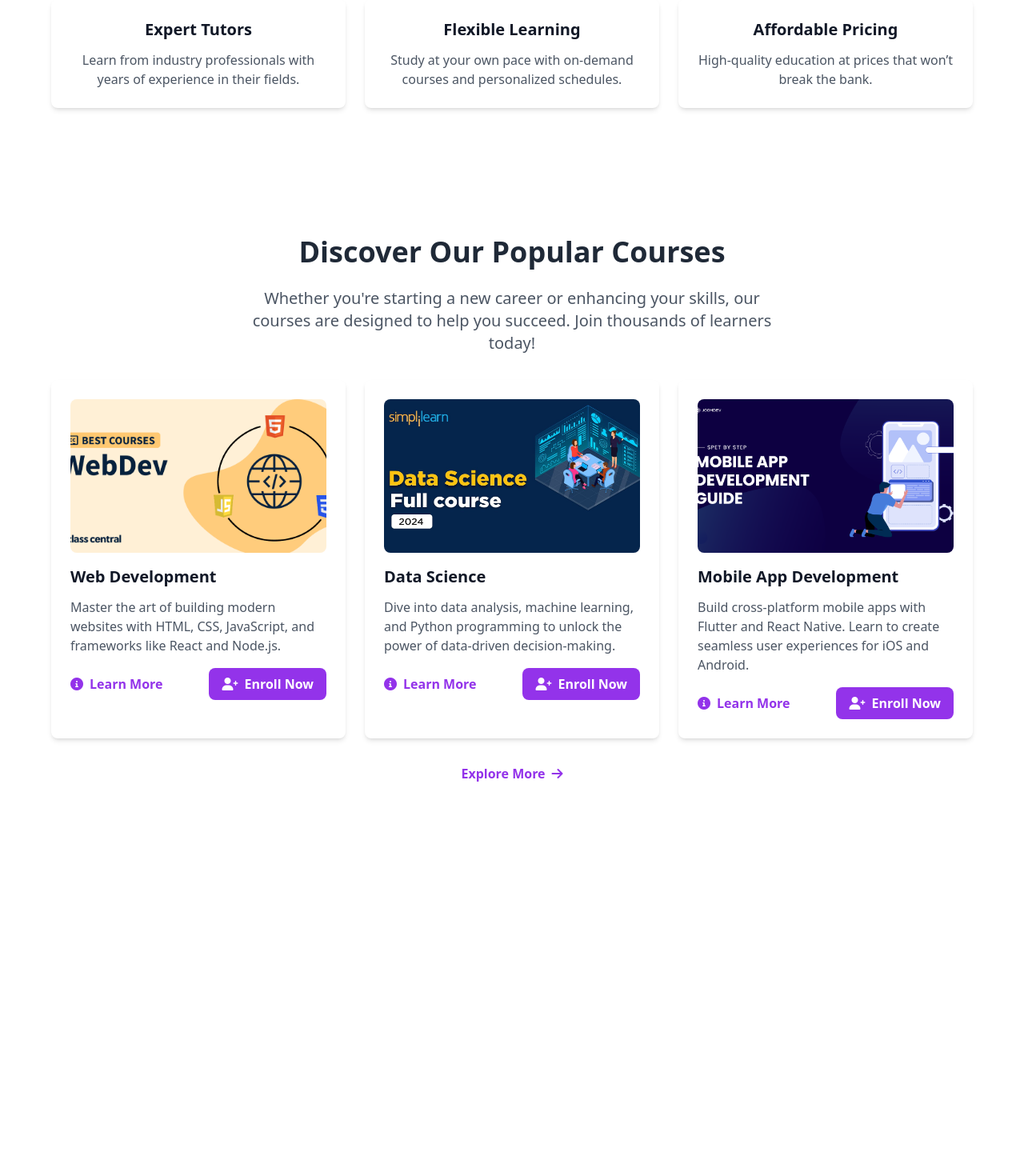
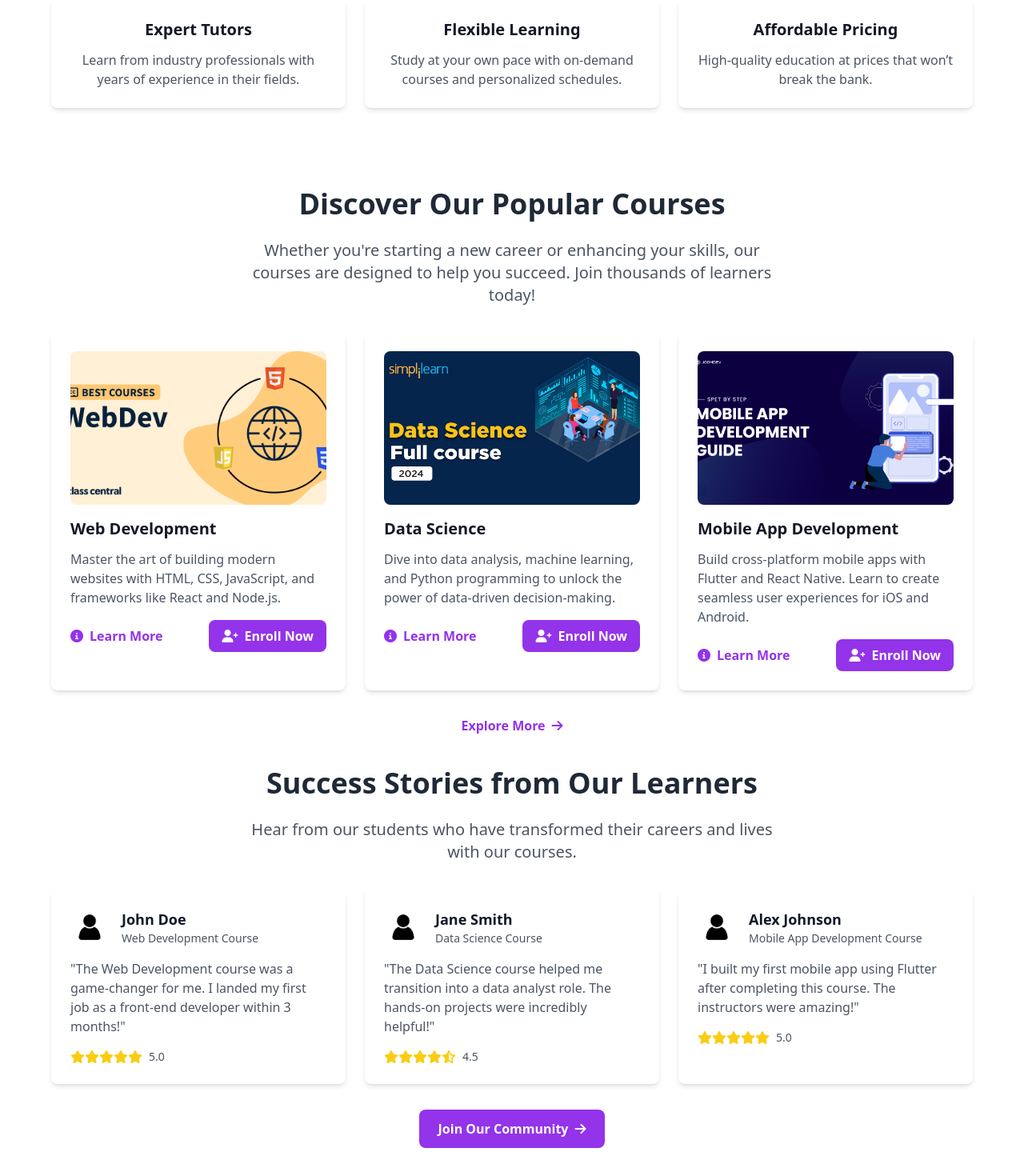
Before and after one commit to Youcode-Classe-E-2024-2025/Hamza-Atig-Youdemy, a PHP site: page /public/index.html in a window 1280 px wide. Shown: the part 519-1974 px from the top of the page at 80% size. Before the commit the page ends 1496 px from the top, so only its background shows below. Run offline with PHP 8.4, Linux system fonts and the light colour scheme.

Commit message:
index: create section number 3 about siccess stories from our learners

```diff
--- a/assets/css/output.css
+++ b/assets/css/output.css
@@ -722,6 +722,10 @@ video {
   margin-left: 0.5rem;
 }
 
+.ml-4 {
+  margin-left: 1rem;
+}
+
 .block {
   display: block;
 }
@@ -766,12 +770,20 @@ video {
   height: 24rem;
 }
 
+.h-12 {
+  height: 3rem;
+}
+
 .w-auto {
   width: auto;
 }
 
 .w-full {
   width: 100%;
+}
+
+.w-12 {
+  width: 3rem;
 }
 
 .max-w-screen-md {
@@ -836,6 +848,10 @@ video {
 
 .rounded-xl {
   border-radius: 0.75rem;
+}
+
+.rounded-full {
+  border-radius: 9999px;
 }
 
 .border {
@@ -925,6 +941,11 @@ video {
   padding-bottom: 3rem;
 }
 
+.px-6 {
+  padding-left: 1.5rem;
+  padding-right: 1.5rem;
+}
+
 .text-center {
   text-align: center;
 }
@@ -998,6 +1019,11 @@ video {
 .text-gray-800 {
   --tw-text-opacity: 1;
   color: rgb(31 41 55 / var(--tw-text-opacity, 1));
+}
+
+.text-yellow-400 {
+  --tw-text-opacity: 1;
+  color: rgb(250 204 21 / var(--tw-text-opacity, 1));
 }
 
 .shadow {
@@ -1210,6 +1236,11 @@ video {
     padding-bottom: 5rem;
   }
 
+  .md\:py-5 {
+    padding-top: 1.25rem;
+    padding-bottom: 1.25rem;
+  }
+
   .md\:text-5xl {
     font-size: 3rem;
     line-height: 1;
--- a/public/index.html
+++ b/public/index.html
@@ -272,7 +272,7 @@
             </div>
         </section>
 
-        <section class="py-12 md:py-20">
+        <section class="py-12 md:py-5">
             <div class="container mx-auto px-4">
                 <div class="text-center">
                     <h2 class="text-2xl md:text-4xl font-semibold text-gray-800 mb-6 animate-fade-in">
@@ -348,7 +348,105 @@
                 <div class="flex justify-center mt-8">
                     <a href="#"
                         class="flex items-center text-purple-600 font-semibold hover:text-purple-700 transition duration-300">
-                        Explore More <i class="fas fa-arrow-right ml-2 transition-transform duration-300 hover:translate-x-1"></i>
+                        Explore More <i
+                            class="fas fa-arrow-right ml-2 transition-transform duration-300 hover:translate-x-1"></i>
+                    </a>
+                </div>
+            </div>
+        </section>
+
+        <section class="py-12 md:py-5">
+            <div class="container mx-auto px-4">
+                <div class="text-center">
+                    <h2 class="text-2xl md:text-4xl font-semibold text-gray-800 mb-6 animate-fade-in">
+                        Success Stories from Our Learners
+                    </h2>
+                    <p class="text-lg md:text-xl text-gray-600 mb-8 max-w-2xl mx-auto animate-fade-in">
+                        Hear from our students who have transformed their careers and lives with our courses.
+                    </p>
+                </div>
+                <div class="grid grid-cols-1 md:grid-cols-3 gap-6 max-w-6xl mx-auto">
+                    <div
+                        class="bg-white p-6 rounded-lg shadow-md transition duration-500 ease-in-out hover:scale-105 hover:shadow-lg animate-fade-in-up">
+                        <div class="flex items-center mb-4">
+                            <img src="../assets/images/Guest-user.png" alt="User 1"
+                                class="w-12 h-12 rounded-full object-cover">
+                            <div class="ml-4">
+                                <h4 class="text-lg font-semibold text-gray-900">John Doe</h4>
+                                <p class="text-sm text-gray-600">Web Development Course</p>
+                            </div>
+                        </div>
+                        <p class="text-gray-600 mb-4">
+                            "The Web Development course was a game-changer for me. I landed my first job as a front-end
+                            developer within 3 months!"
+                        </p>
+                        <div class="flex items-center">
+                            <div class="flex text-yellow-400">
+                                <i class="fas fa-star"></i>
+                                <i class="fas fa-star"></i>
+                                <i class="fas fa-star"></i>
+                                <i class="fas fa-star"></i>
+                                <i class="fas fa-star"></i>
+                            </div>
+                            <span class="ml-2 text-sm text-gray-600">5.0</span>
+                        </div>
+                    </div>
+                    <div
+                        class="bg-white p-6 rounded-lg shadow-md transition duration-500 ease-in-out hover:scale-105 hover:shadow-lg animate-fade-in-up delay-100">
+                        <div class="flex items-center mb-4">
+                            <img src="../assets/images/Guest-user.png" alt="User 2"
+                                class="w-12 h-12 rounded-full object-cover">
+                            <div class="ml-4">
+                                <h4 class="text-lg font-semibold text-gray-900">Jane Smith</h4>
+                                <p class="text-sm text-gray-600">Data Science Course</p>
+                            </div>
+                        </div>
+                        <p class="text-gray-600 mb-4">
+                            "The Data Science course helped me transition into a data analyst role. The hands-on
+                            projects were incredibly helpful!"
+                        </p>
+                        <div class="flex items-center">
+                            <div class="flex text-yellow-400">
+                                <i class="fas fa-star"></i>
+                                <i class="fas fa-star"></i>
+                                <i class="fas fa-star"></i>
+                                <i class="fas fa-star"></i>
+                                <i class="fas fa-star-half-alt"></i>
+                            </div>
+                            <span class="ml-2 text-sm text-gray-600">4.5</span>
+                        </div>
+                    </div>
+                    <div
+                        class="bg-white p-6 rounded-lg shadow-md transition duration-500 ease-in-out hover:scale-105 hover:shadow-lg animate-fade-in-up delay-200">
+                        <div class="flex items-center mb-4">
+                            <img src="../assets/images/Guest-user.png" alt="User 3"
+                                class="w-12 h-12 rounded-full object-cover">
+                            <div class="ml-4">
+                                <h4 class="text-lg font-semibold text-gray-900">Alex Johnson</h4>
+                                <p class="text-sm text-gray-600">Mobile App Development Course</p>
+                            </div>
+                        </div>
+                        <p class="text-gray-600 mb-4">
+                            "I built my first mobile app using Flutter after completing this course. The instructors
+                            were amazing!"
+                        </p>
+                        <div class="flex items-center">
+                            <div class="flex text-yellow-400">
+                                <i class="fas fa-star"></i>
+                                <i class="fas fa-star"></i>
+                                <i class="fas fa-star"></i>
+                                <i class="fas fa-star"></i>
+                                <i class="fas fa-star"></i>
+                            </div>
+                            <span class="ml-2 text-sm text-gray-600">5.0</span>
+                        </div>
+                    </div>
+                </div>
+                <div class="flex justify-center mt-8">
+                    <a href="#"
+                        class="flex items-center bg-purple-600 text-white px-6 py-3 rounded-lg font-semibold hover:bg-purple-700 transition duration-300">
+                        Join Our Community <i
+                            class="fas fa-arrow-right ml-2 transition-transform duration-300 hover:translate-x-1"></i>
                     </a>
                 </div>
             </div>
```
Also changed, not shown: assets/images/Guest-user.png (added).
